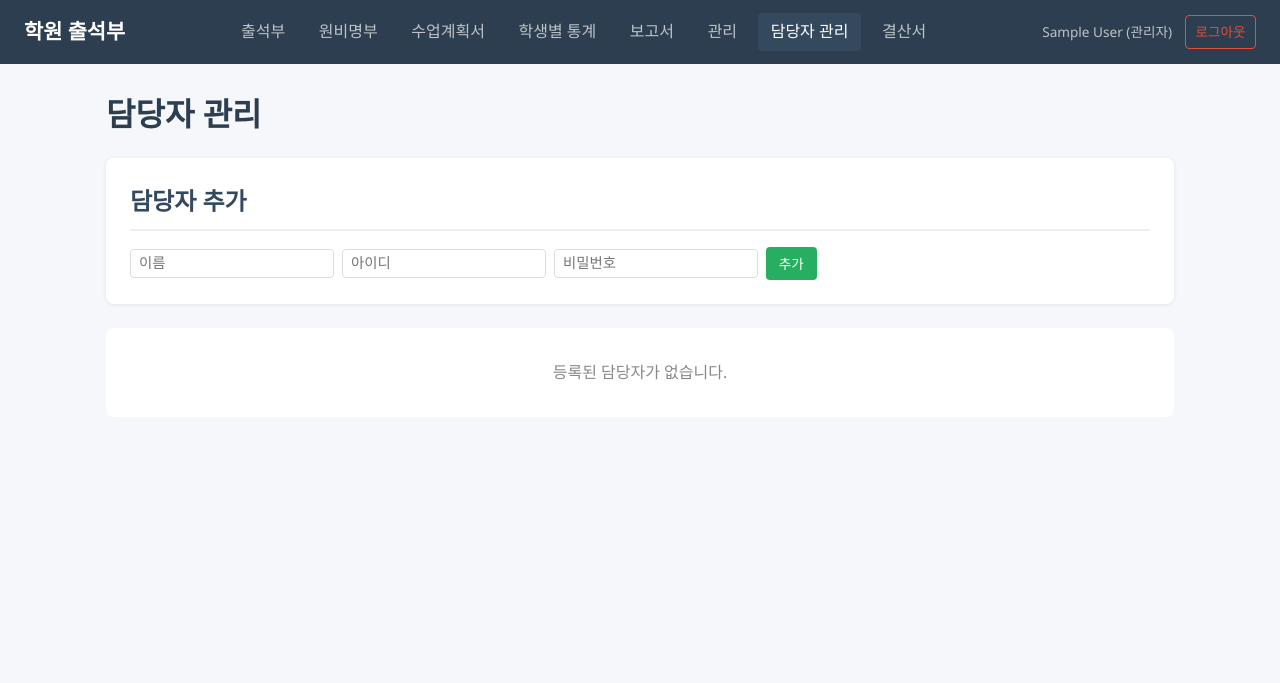
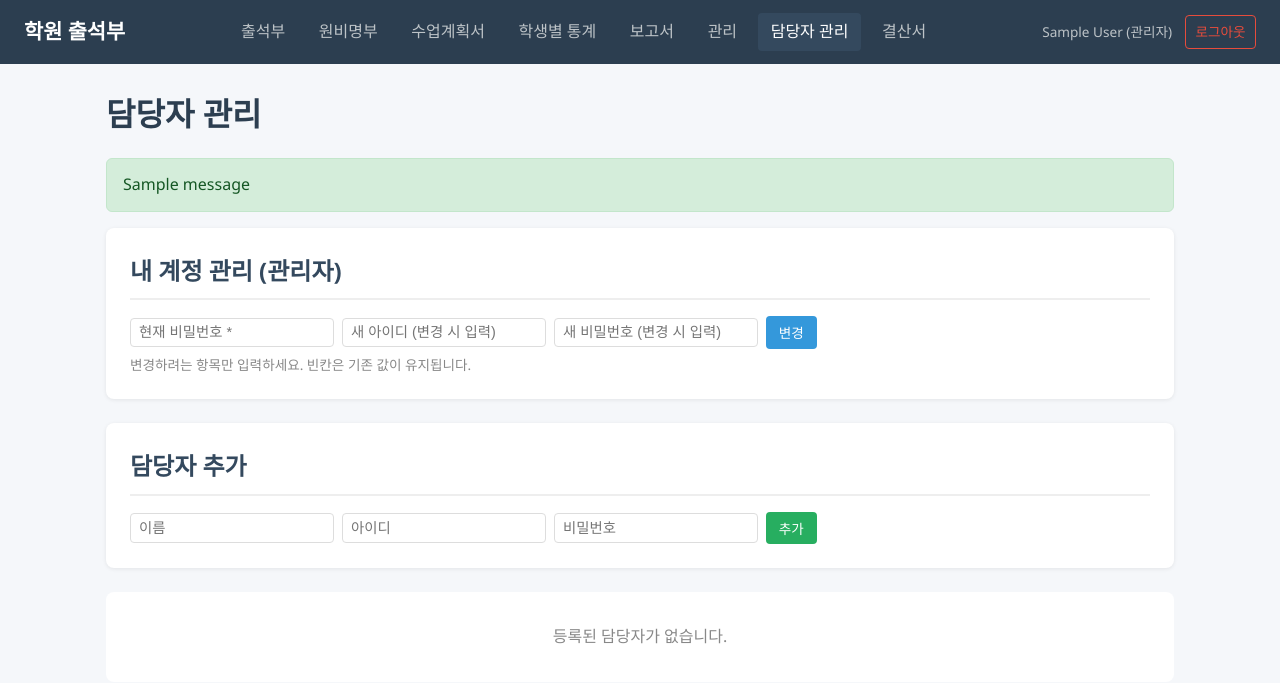
Before and after one commit to woo1103/T-BEDU, a Flask app: page /users in a window 1280 px wide. Shown: the top 683 px of the page. Run offline with Flask 3, Linux system fonts and the light colour scheme; the visitor is signed in with stand-in values (Sample User, id 1); data comes from the database, SQL or seed files in the repository; tables that the repository leaves empty hold one stand-in row (values such as "Sample post"); one stand-in notice (Sample message) is shown.

Commit message:
feat: 관리자 계정(아이디/비밀번호) 변경 기능 추가
- 담당자 관리 페이지에 '내 계정 관리' 섹션 추가
- 현재 비밀번호 확인 후 아이디/비밀번호 변경 가능
- 중복 아이디 검증, 세션 동기화, flash 메시지 피드백

Co-Authored-By: Claude Opus 4.6 <noreply@anthropic.com>

```diff
--- a/출석부/app.py
+++ b/출석부/app.py
@@ -487,6 +487,45 @@ def user_reset_password(id):
         db.execute('UPDATE user SET password = ? WHERE id = ?', (hash_password(new_password), id))
         db.commit()
         db.close()
+    return redirect(url_for('users'))
+
+
+@app.route('/admin/update-account', methods=['POST'])
+@admin_required
+def admin_update_account():
+    current_password = request.form.get('current_password', '')
+    new_username = request.form.get('new_username', '').strip()
+    new_password = request.form.get('new_password', '')
+
+    db = get_db()
+    admin = db.execute('SELECT * FROM user WHERE id = ?', (session['user_id'],)).fetchone()
+
+    if not admin or admin['password'] != hash_password(current_password):
+        flash('현재 비밀번호가 일치하지 않습니다.')
+        db.close()
+        return redirect(url_for('users'))
+
+    if new_username:
+        existing = db.execute('SELECT id FROM user WHERE username = ? AND id != ?',
+                              (new_username, session['user_id'])).fetchone()
+        if existing:
+            flash('이미 사용 중인 아이디입니다.')
+            db.close()
+            return redirect(url_for('users'))
+        db.execute('UPDATE user SET username = ? WHERE id = ?', (new_username, session['user_id']))
+        session['username'] = new_username
+
+    if new_password:
+        db.execute('UPDATE user SET password = ? WHERE id = ?',
+                   (hash_password(new_password), session['user_id']))
+
+    db.commit()
+    db.close()
+
+    if new_username or new_password:
+        flash('관리자 계정이 변경되었습니다.')
+    else:
+        flash('변경할 내용이 없습니다.')
     return redirect(url_for('users'))
 
 
--- a/출석부/templates/users.html
+++ b/출석부/templates/users.html
@@ -1,6 +1,31 @@
 {% extends "base.html" %}
 {% block content %}
 <h1>담당자 관리</h1>
+
+{% with messages = get_flashed_messages() %}
+{% if messages %}
+<div class="flash-msg">
+    {% for msg in messages %}
+    <p>{{ msg }}</p>
+    {% endfor %}
+</div>
+{% endif %}
+{% endwith %}
+
+<!-- 관리자 계정 관리 -->
+<section class="manage-section">
+    <h2>내 계정 관리 (관리자)</h2>
+    <form action="{{ url_for('admin_update_account') }}" method="post" class="inline-form" style="flex-wrap: wrap; gap: 0.5rem;"
+          onsubmit="return confirm('계정 정보를 변경하시겠습니까?')">
+        <input type="password" name="current_password" placeholder="현재 비밀번호 *" required>
+        <input type="text" name="new_username" placeholder="새 아이디 (변경 시 입력)">
+        <input type="password" name="new_password" placeholder="새 비밀번호 (변경 시 입력)">
+        <button type="submit" class="btn btn-edit">변경</button>
+    </form>
+    <p style="color:#888; font-size:0.85rem; margin-top:0.3rem;">
+        변경하려는 항목만 입력하세요. 빈칸은 기존 값이 유지됩니다.
+    </p>
+</section>
 
 <!-- 담당자 추가 -->
 <section class="manage-section">
```
